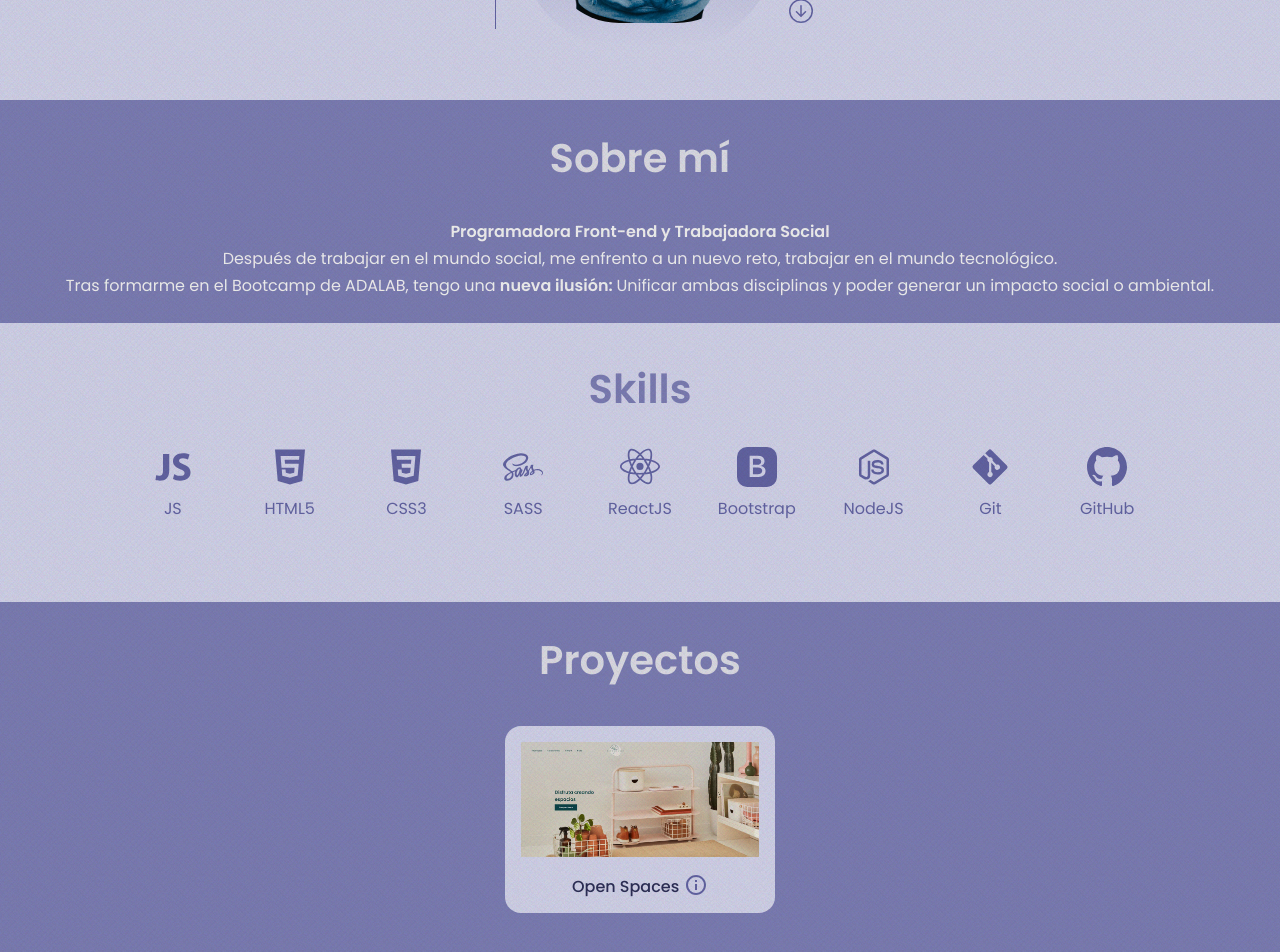
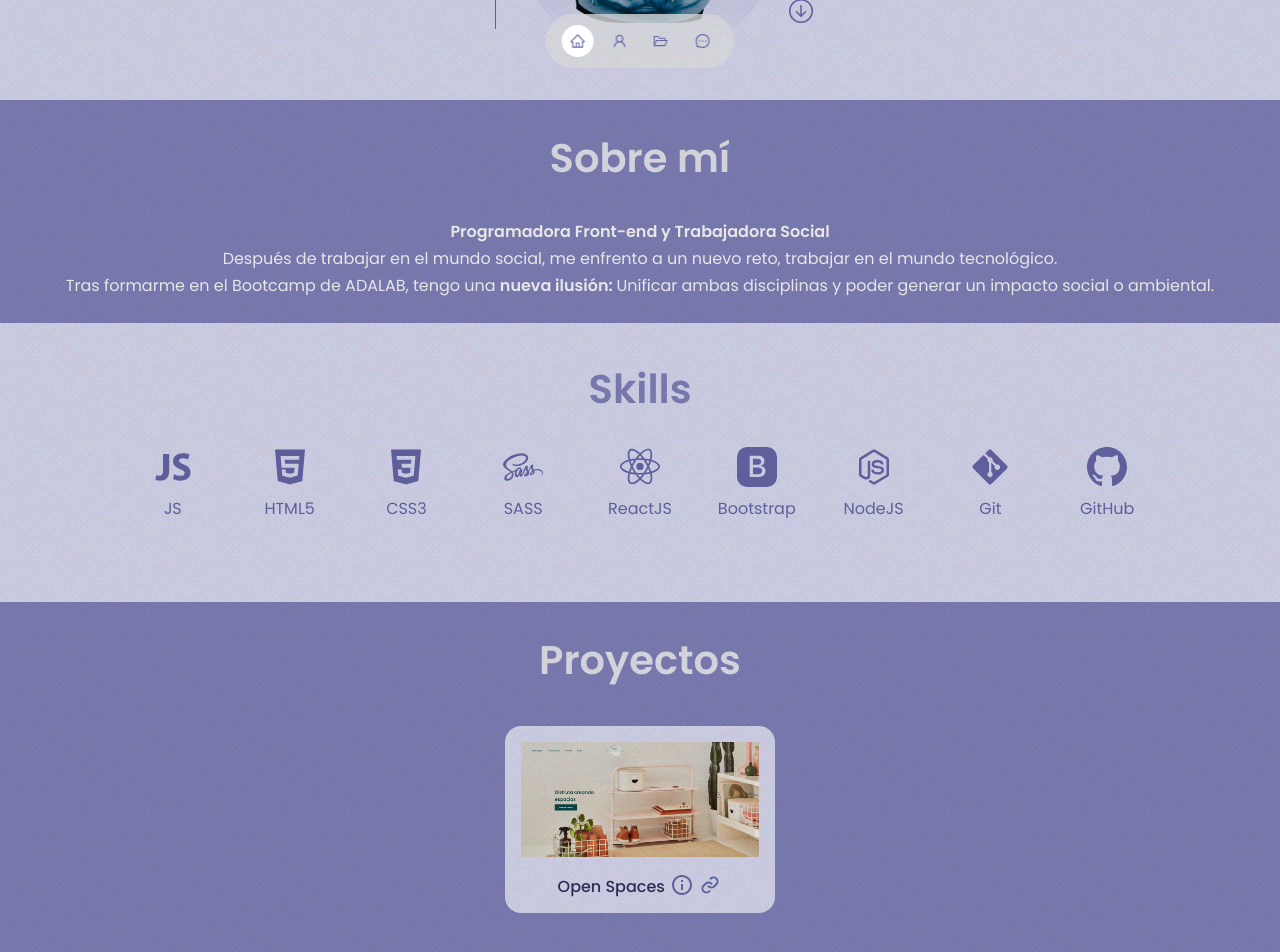
Before and after one commit to veroisla/Portfolio, a React (Create React App) app: page /#/ in a window 1280 px wide. Shown: the part 700-1652 px from the top of the page. Built offline with nearby package versions, Linux system fonts and the light colour scheme.

Commit message:
added link to github

```diff
--- a/src/components/App.js
+++ b/src/components/App.js
@@ -34,7 +34,7 @@ function App() {
           element={
             <>
               {' '}
-              {/* <Nav /> */}
+              <Nav />
               <Header />
               <About />
               <Skills />
--- a/src/components/HeaderSocials.js
+++ b/src/components/HeaderSocials.js
@@ -1,6 +1,7 @@
 import React from 'react';
 import { BsLinkedin } from 'react-icons/bs';
 import { BsGithub } from 'react-icons/bs';
+
 import '../styles/Components/Header.scss';
 
 const HeaderSocials = () => {
--- a/src/components/Proyects.js
+++ b/src/components/Proyects.js
@@ -1,4 +1,5 @@
 import { Link } from 'react-router-dom';
+import { BiLink } from 'react-icons/bi';
 
 import '../styles/Core/Reset.scss';
 import '../styles/Core/Variables.scss';
@@ -24,8 +25,15 @@ function Proyects(params) {
           {' '}
           <h4 className="proyect__name">Open Spaces</h4>
           <Link to="/OpenSpaces">
-            <RiInformationLine className="proyect__icon" />{' '}
+            <RiInformationLine className="proyect__icon" />
           </Link>
+          <a
+            href="https://veroisla.github.io/Responsive-web/"
+            target="_blank"
+            rel="noreferrer"
+          >
+            <BiLink className="proyect__icon" />
+          </a>
         </div>
       </article>
     </section>
```
Also changed, not shown: src/styles/Components/Proyects.scss (+5 -2 lines).
